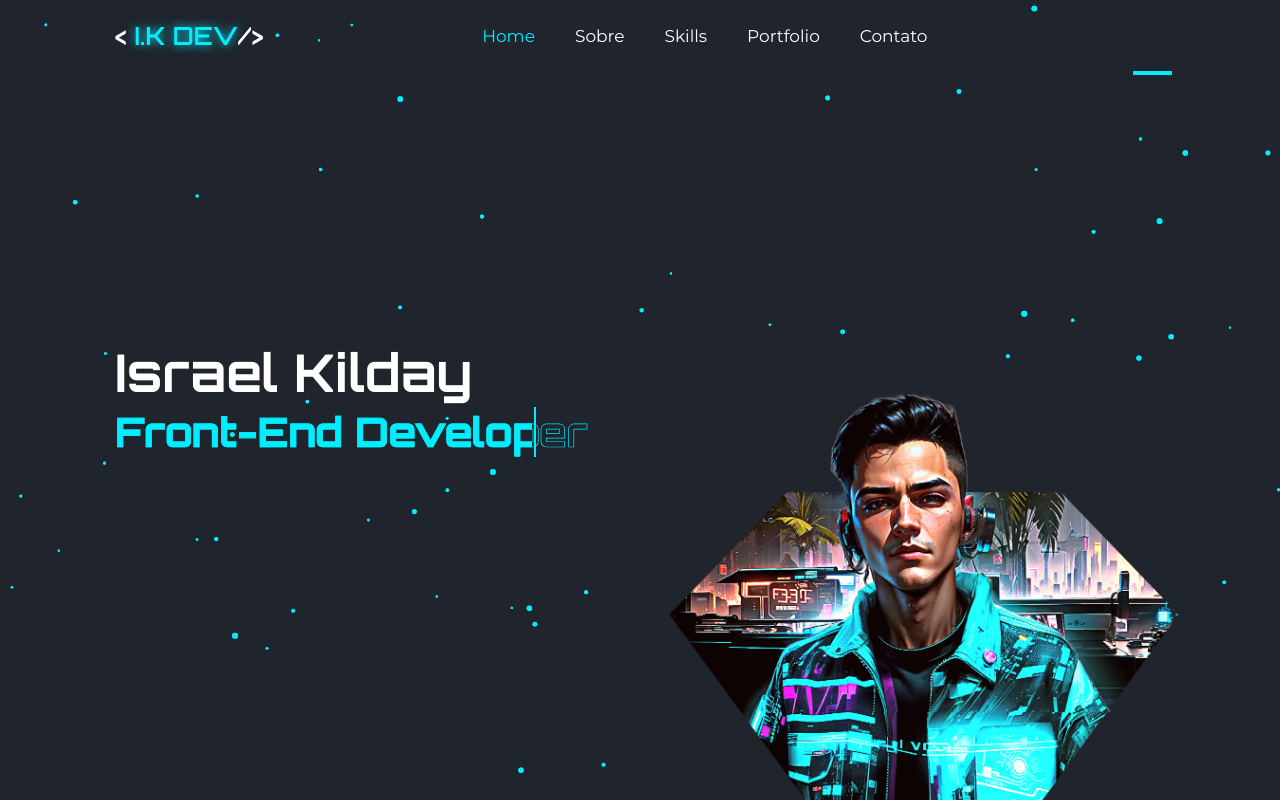
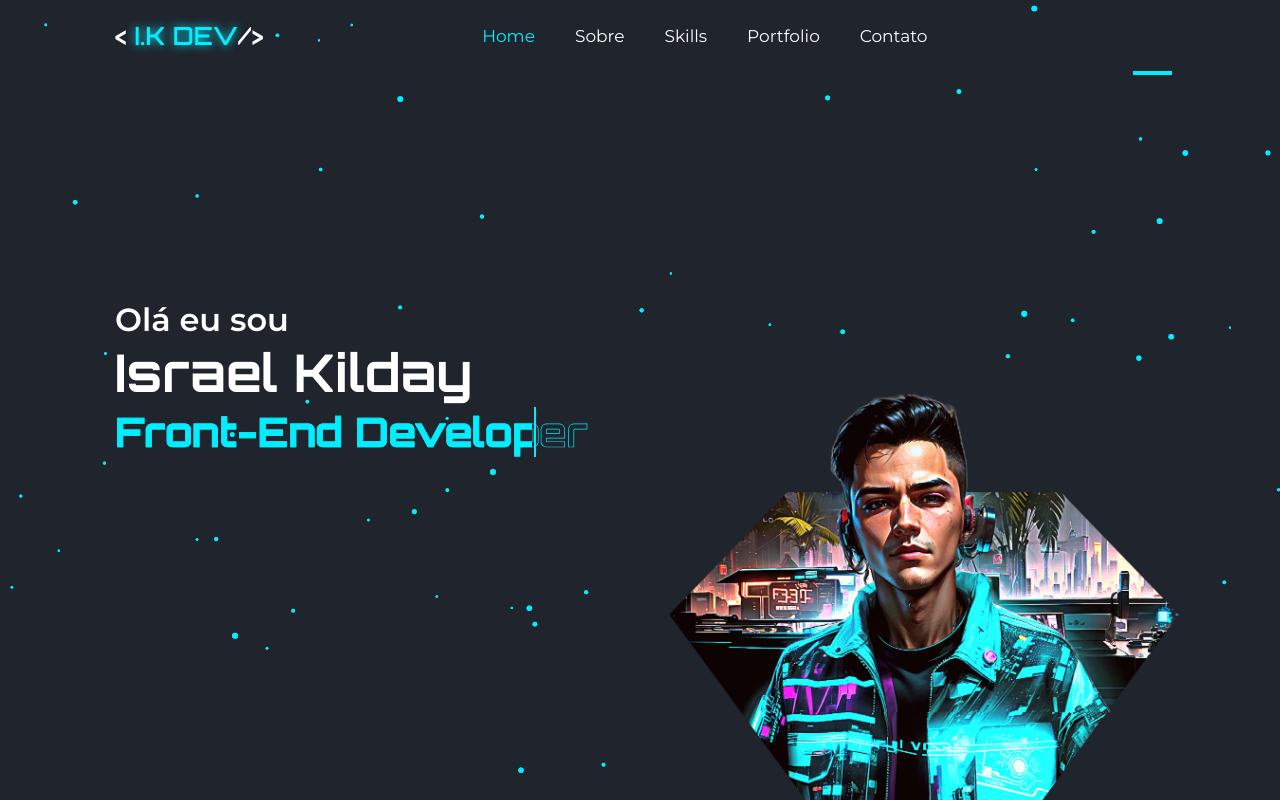
Before and after one commit to Israelkilday/portfolio, a React (Vite) app: page / in a window 1280 px wide. Shown: the top 800 px of the page. Built offline with nearby package versions, Linux system fonts and the light colour scheme; some icons are missing.

Commit message:
working framer motion

```diff
--- a/package.json
+++ b/package.json
@@ -11,6 +11,7 @@
   },
   "dependencies": {
     "boxicons": "^2.1.4",
+    "framer-motion": "^10.16.4",
     "gsap": "^3.12.2",
     "react": "^18.2.0",
     "react-dom": "^18.2.0",
--- a/src/pages/Home/Home.jsx
+++ b/src/pages/Home/Home.jsx
@@ -2,7 +2,7 @@
 // import "./Home.css"
 import styles from "./Home.module.css"
 // REACT ROUTER DOM
-// import { NavLink } from "react-router-dom";
+import { NavLink } from "react-router-dom";
 // COMPONENTS
 import Transition from '../../components/Transition';
 // REACT ICONS
@@ -14,6 +14,9 @@ import ParticlesBackground from '../../components/ParticlesBackground';
 // GSAP
 import gsap from "gsap";
 // import { ScrollTrigger } from "gsap/ScrollTrigger";
+
+import { motion } from "framer-motion";
+
 // HOOKS
 import { useLayoutEffect, useEffect, useRef } from "react";
 
@@ -46,19 +49,20 @@ const Home = () => {
     // }, []);
 
 
-    const home = gsap.timeline();
-    const homeh3 = useRef(null);
-    // const homeImg = useRef(null);
+    // const home = gsap.timeline();
+    // const homeh3 = useRef(null);
+    // // const homeImg = useRef(null);
 
-    useEffect(() => {
-        home.from(homeh3.current, {
-            duration: .7,
-            skewX: 10,
-            x: -100,
-            opacity: 0,
-            ease: "power2.out",
-        })
-    },"-=3.5")
+    // useEffect(() => {
+    //     home.from(homeh3.current, {
+    //         duration: .7,
+    //         // skewX: 10,
+    //         x: 0,
+    //         scale: 1,
+    //         opacity: 1,
+    //         ease: "power2.out",
+    //     })
+    // },"-=3.5")
 
     return (
         <>
@@ -67,12 +71,49 @@ const Home = () => {
             <section className={styles.home}>
                 <div className={styles.home_content}>
                     <ParticlesBackground />
-                    <h3 ref={homeh3}>Olá eu sou</h3>
-                    <h1>Israel Kilday</h1>
 
-                    <div className={styles.transparent_text}>
+                    <motion.h3
+                        initial={{ opacity: 0, scaleY: 0, x: "-100%" }}
+                        animate={{ opacity: 1, scaleY: 1, x: "0%" }}
+                        transition={{
+                            duration: 0.8,
+                            delay: 0.4,
+                            ease: [0, 0.71, 0.2, 1.01]
+                        }}
+                    >Olá eu sou</motion.h3>
+
+                    <motion.h1
+                        initial={{ opacity: 0, scaleY: 0, x: "-100%" }}
+                        animate={{ opacity: 1, scaleY: 1, x: "0%" }}
+                        transition={{
+                            duration: 0.8,
+                            delay: 0.8,
+                            ease: [0, 0.71, 0.2, 1.01]
+                        }}
+
+                    >Israel Kilday</motion.h1>
+
+
+
+
+                    <motion.div className={styles.transparent_text}
+                        initial={{ opacity: 0, scale: 0.5,   }}
+                        animate={{ opacity: 1, scale: 1,   }}
+                        transition={{
+                            duration: 0.3,
+                            delay: 1.4,
+                            ease: [0, 0.71, 0.2, 1.01],
+                            scale: {
+                                type: "spring",
+                                damping: 9,
+                                stiffness: 100,
+                                restDelta: 0.001
+                            }
+                        }}
+                    >
+
                         <h3 className={styles.animation_text}>Front-End Developer</h3>
-                    </div>
+                    </motion.div>
 
                     {/* <div className={styles.social_media}>
                         <NavLink to="#" className={styles.whatsapp_link}>
--- a/src/pages/Home/Home.module.css
+++ b/src/pages/Home/Home.module.css
@@ -15,8 +15,8 @@
     font-size: 3.2rem;
     font-weight: 700;
     font-family: 'Montserrat', sans-serif;
-    transform: translateX(0);
-    /* opacity: 1; */
+    /* transform: scale(0); */
+    /* opacity: 0; */
      /* transform: translateX(-27rem); */
 
 }
```
Also changed, not shown: 1 other file (tests, documents, lock files or other folders).
